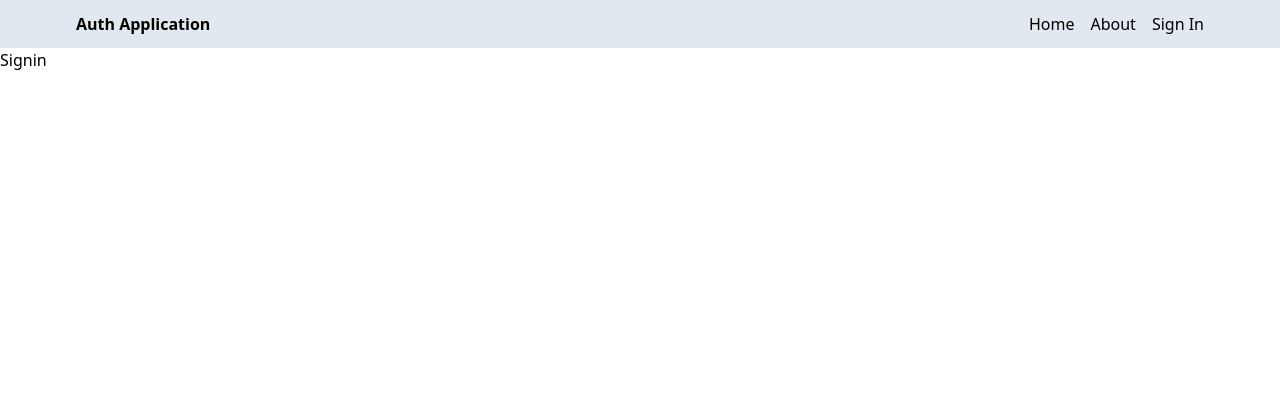
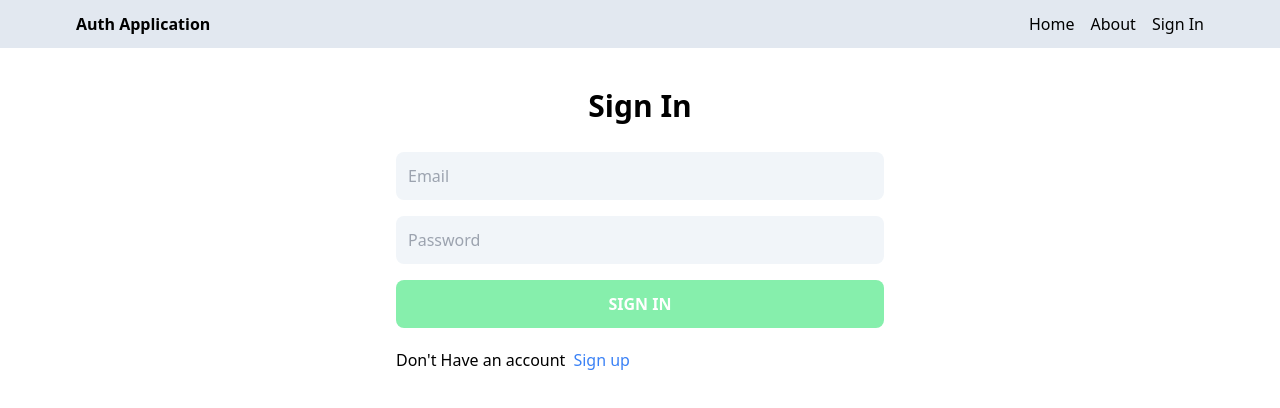
Before and after one commit to Dat02/real-estate, a React (Vite) app in the folder client/: page /sign-in in a window 1280 px wide. Shown: the top 408 px of the page. Built offline with nearby package versions, Linux system fonts and the light colour scheme.

Commit message:
sign-in page func

```diff
--- a/client/src/pages/Signin.jsx
+++ b/client/src/pages/Signin.jsx
@@ -1,7 +1,69 @@
-import React from 'react'
+import React, { useState } from 'react'
+import { Link, useNavigate } from 'react-router-dom'
+
 
 export default function Signin() {
+  const [formData, setFormData] = useState({});
+  const [error, setError] = useState('');
+  const [loading, setLoading] = useState(false);
+  const navigate = useNavigate();
+
+  const handleChange  = (e) => {
+    setFormData({...formData, [e.target.id]: e.target.value});
+  }
+
+  const handleSubmit = async (e) => {
+
+    try {
+       //prevent refresh page
+      setLoading(true);
+      setError(false);
+      e.preventDefault();
+      const res = await fetch('/api/auth/signin',{
+        method: 'POST',
+        headers: {
+          'Content-Type': 'application/json'
+        },
+        body: JSON.stringify(formData)
+      });
+      const data = await res.json();
+      console.log(data);
+      setLoading(false);
+
+      if(data.success === false){
+        setError(data.message);
+        return;
+      }
+      navigate('/');
+    } catch (error) {
+      setLoading(false);
+      setError(error.message);
+    }
+
+  }
+
   return (
-    <div>Signin</div>
+    <div className='p-3 max-w-lg mx-auto'>
+      <h1 className='text-3xl text-center font-semibold my-7'>Sign In </h1>
+      <form onSubmit={handleSubmit} className='flex flex-col gap-4'>
+        <input type="email" placeholder='Email' id='email' className='bg-slate-100 p-3 rounded-lg'
+        onChange={handleChange}
+        />
+        <input type="password" placeholder='Password' id='password' className='bg-slate-100 p-3 rounded-lg'
+        onChange={handleChange}
+        />
+        <button disabled = {loading} className='bg-green-300 text-white p-3 rounded-lg uppercase font-bold hover:opacity-95 disaibled:opacty-80'>
+        {loading? 'Loading': 'Sign In'} </button>
+      </form>
+
+      <div className='flex gap-2 mt-5'>
+        <p>Don't Have an account </p>
+        <Link to = '/sign-up'>
+          <span className='text-blue-500'> Sign up</span>
+        </Link>
+      </div>
+
+      <p className='text-red-800 mt-5'> {error} </p>
+    </div>
   )
 }
--- a/client/src/pages/Signup.jsx
+++ b/client/src/pages/Signup.jsx
@@ -1,11 +1,12 @@
 import React, { useState } from 'react'
-import { Link } from 'react-router-dom'
+import { Link, useNavigate } from 'react-router-dom'
 
 
 export default function Signup() {
   const [formData, setFormData] = useState({});
   const [error, setError] = useState(false);
   const [loading, setLoading] = useState(false);
+  const navigate = useNavigate();
 
   const handleChange  = (e) => {
     setFormData({...formData, [e.target.id]: e.target.value});
@@ -27,7 +28,7 @@
       });
       const data = await res.json();
       setLoading(false);
-      // setFormData({});
+      navigate('/sign-in')
 
       if(data.errors){
         setError(true);
```
